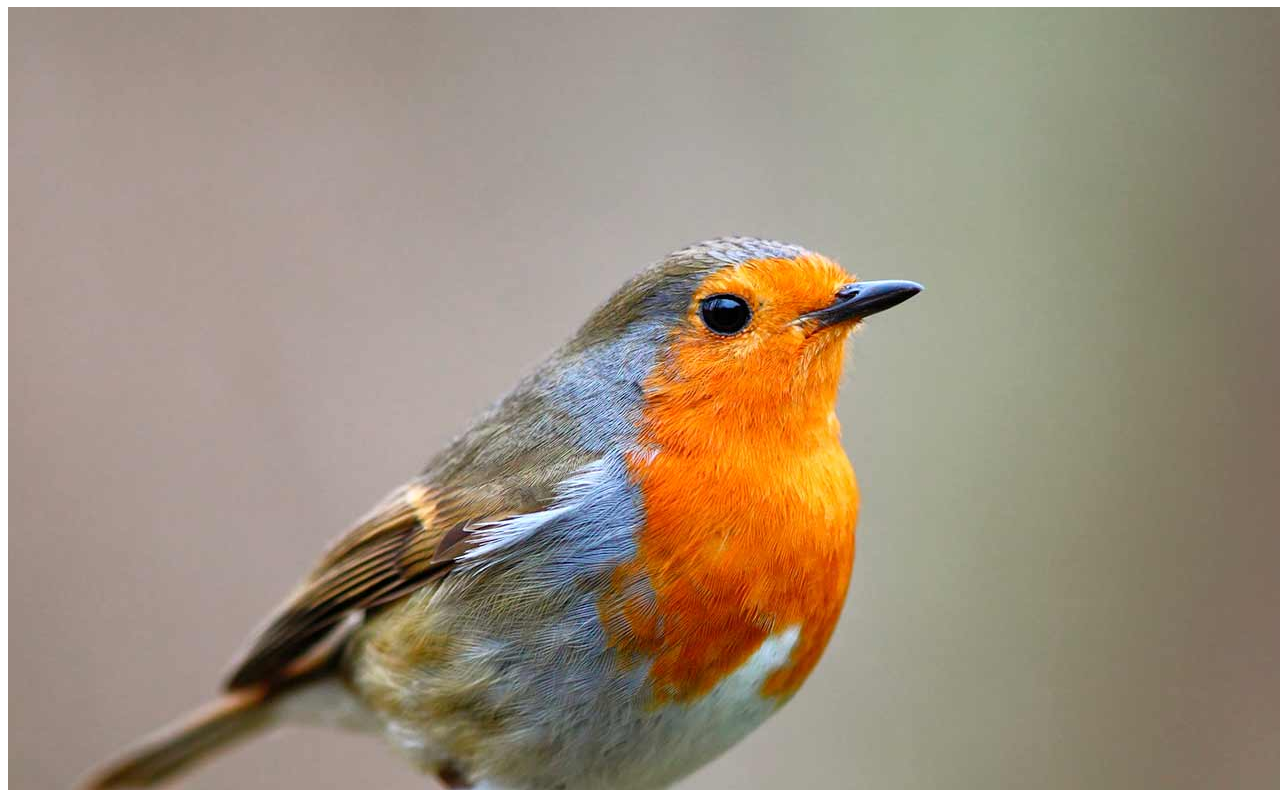
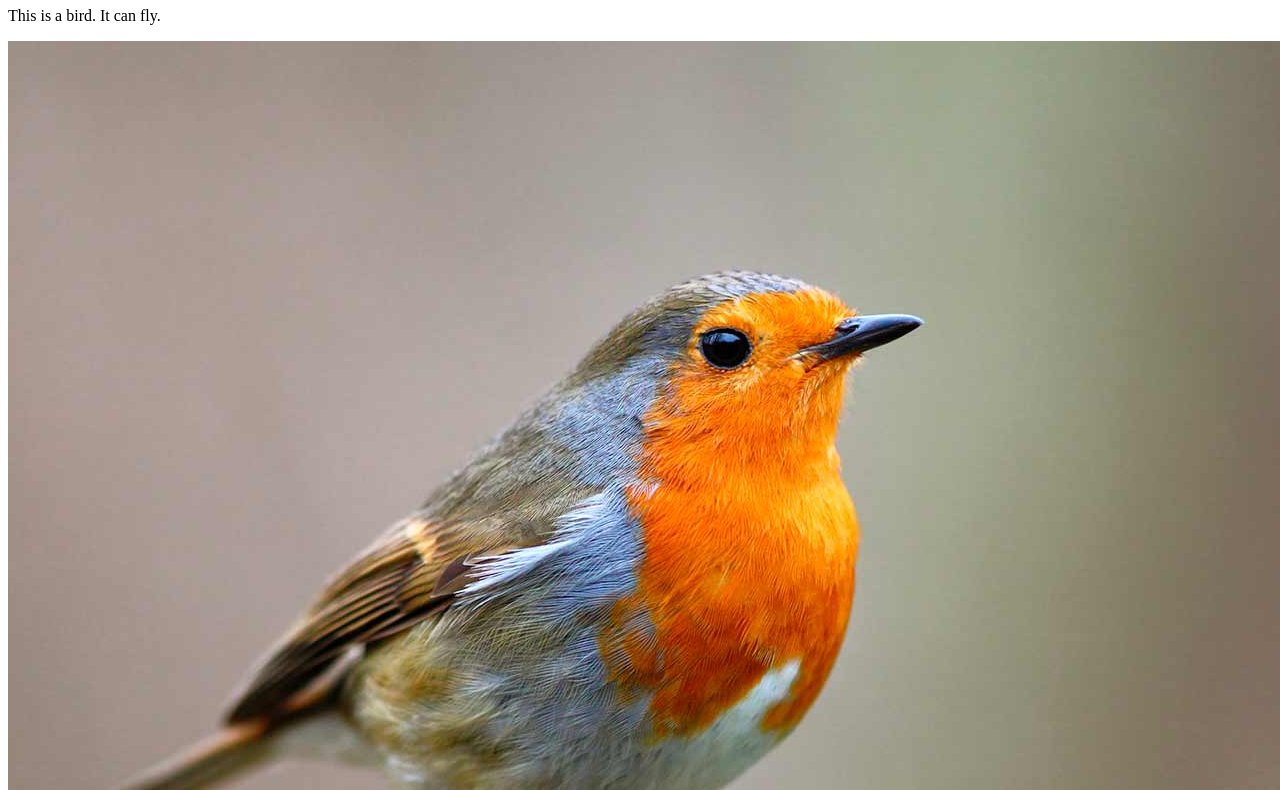
Before and after one commit to AzmaryZannatAurin/CSE311L, a plain HTML site: page index.html in a window 1280 px wide. Shown: the part 73-863 px from the top of the page. Drawn offline with Linux system fonts and the light colour scheme.

Commit message:
Modified

```diff
--- a/index.html
+++ b/index.html
@@ -8,6 +8,7 @@
 </head>
 <body>
     <h1> This is CSE-311L </h1>
+    <p> This is a bird. It can fly. </p>
     <img src = "bird.jpg" alt = "">
 
 </body>
```
